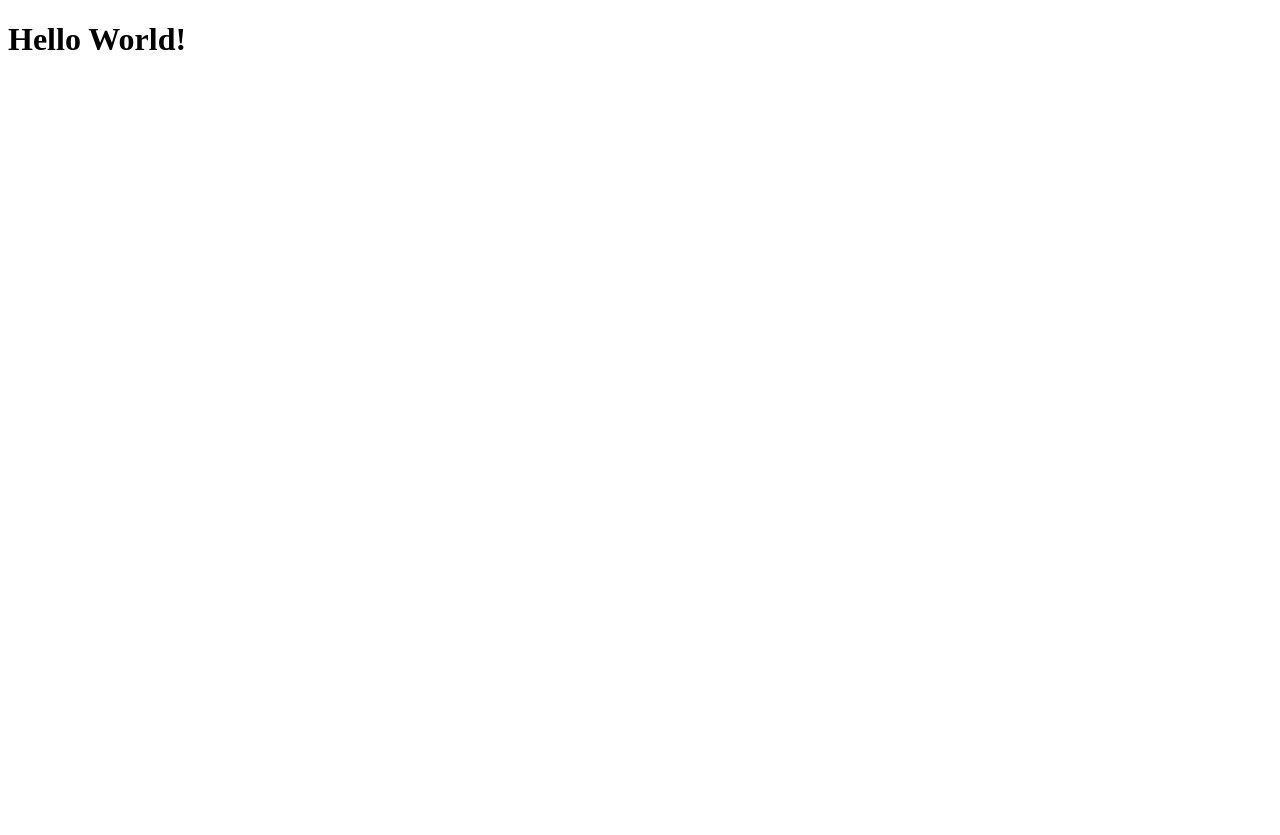
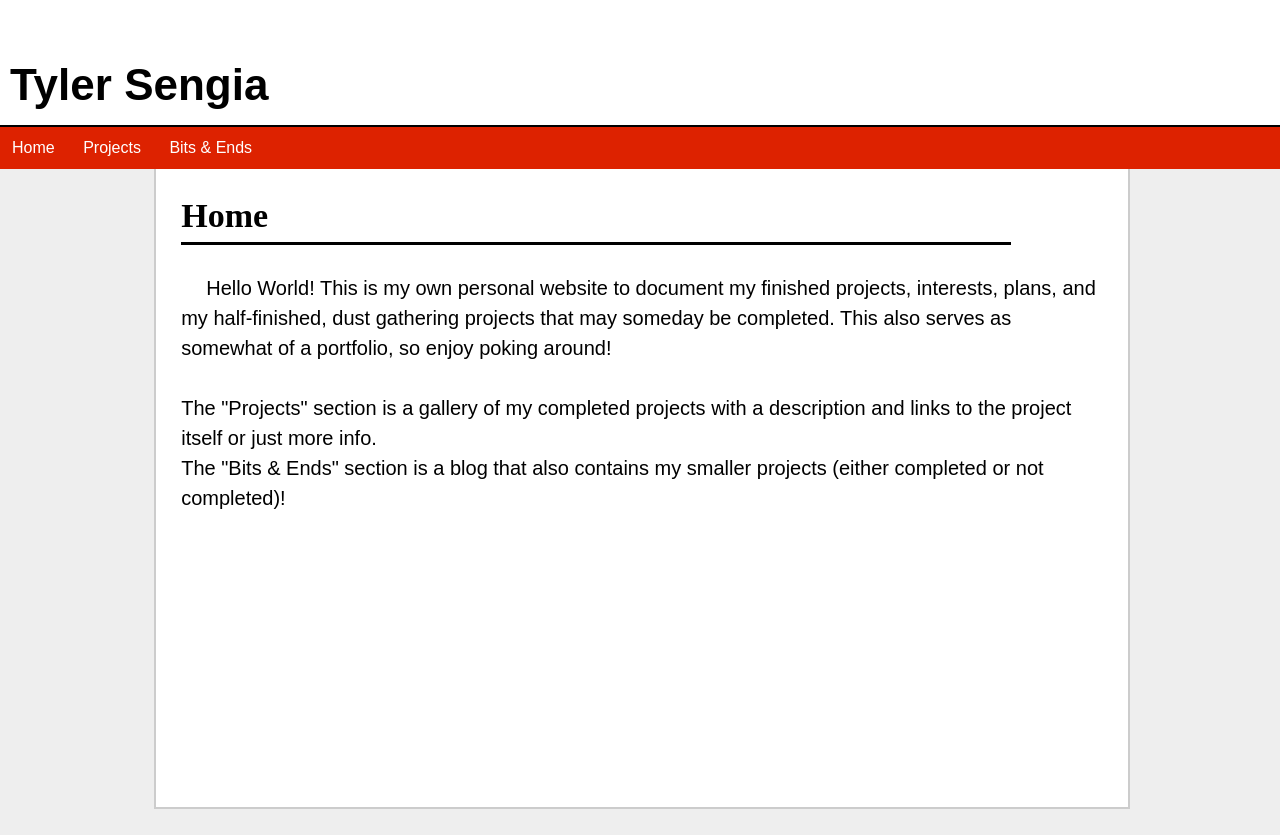
Before and after one commit to ExpandingDev/expandingdev.github.io, a plain HTML site: page index.html in a window 1280 px wide. Before the commit the page ends 800 px from the top, so only its background shows below. Drawn offline with Linux system fonts and the light colour scheme.

Commit message:
Adding old files and gitignore

```diff
--- a/index.html
+++ b/index.html
@@ -1,9 +1,37 @@
 <!DOCTYPE html>
 <html>
 <head>
-<title>Tyler Sengia</title>
+<meta charset="utf-8" />
+<title>Tyler Sengia | Home</title>
+<link type="text/css" rel="stylesheet" href="main.css" />
+<meta name="viewport" content="width=device-width, initial-scale=1" />
 </head>
 <body>
-<h1>Hello World!</h1>
+
+<div id="header" >
+<h1 id="header-title" >Tyler Sengia</h1>
+</div>
+
+<div id="navbar">
+<div class="nav-option" ><a href="index.html">Home</a></div>
+<div class="nav-option"><a href="projects.html">Projects</a></div>
+<div class="nav-option"><a href="bits_ends.html">Bits & Ends</a></div>
+</div>
+
+<div id="content-container" >
+	<div id="content">
+		<h2 class="content-title" >Home</h2>
+		<p>
+		<span class="tab" ></span>Hello World!
+		This is my own personal website to document my finished projects, interests, plans, and my half-finished, dust gathering projects that may someday be completed.
+		This also serves as somewhat of a portfolio, so enjoy poking around!<br />
+		<br />
+		The "Projects" section is a gallery of my completed projects with a description and links to the project itself or just more info.<br />
+		The "Bits & Ends" section is a blog that also contains my smaller projects (either completed or not completed)!<br />
+		</p>
+
+	</div>
+</div>
+
 </body>
 </html>
```
Also changed, not shown: 1 other file.
